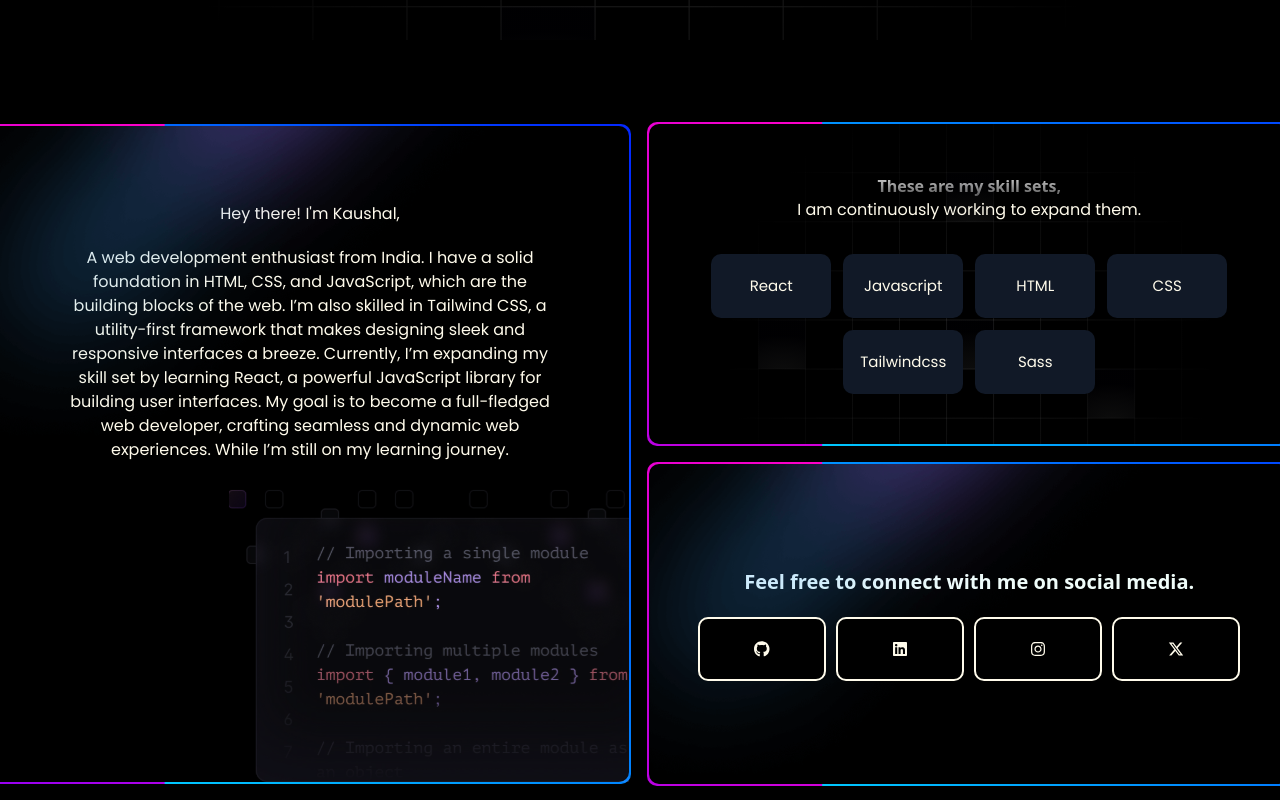
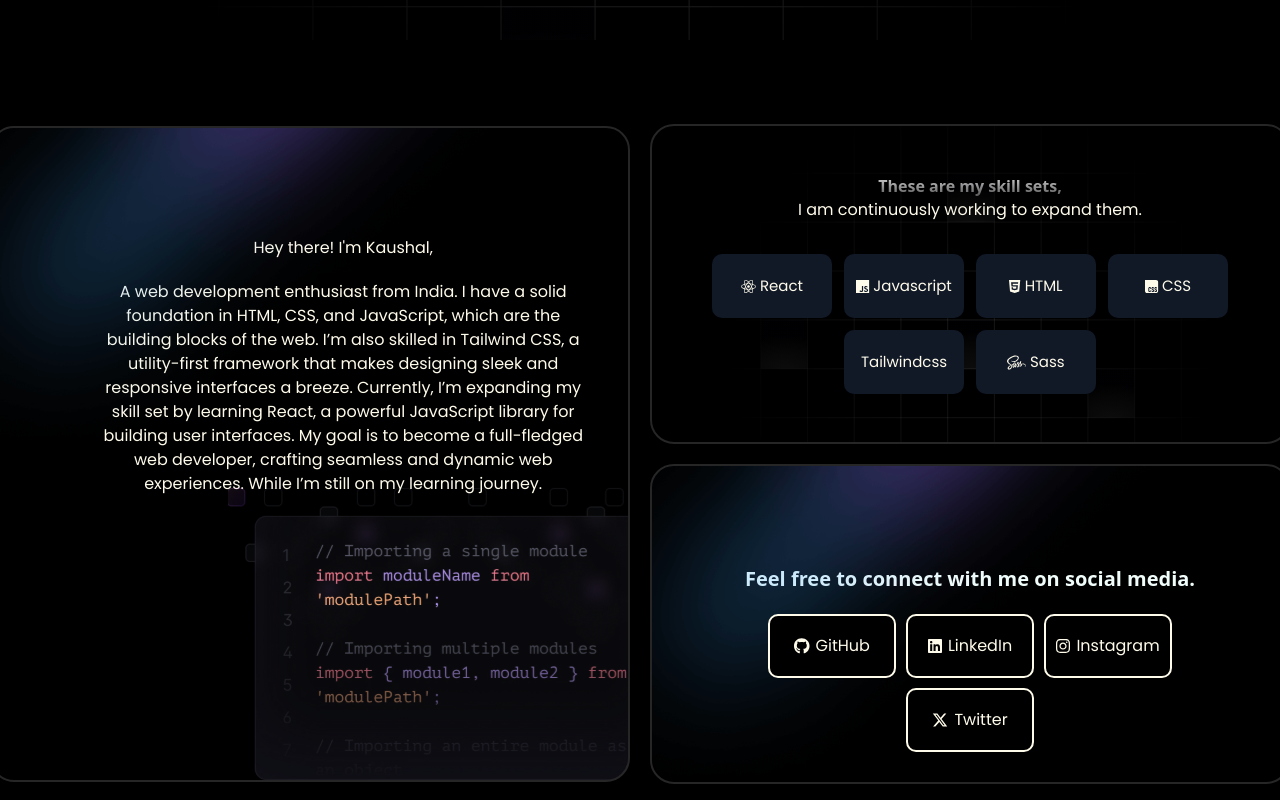
Before and after one commit to kaushalsahu07/portfolio, a React (Vite) app: page / in a window 1280 px wide. Shown: the part 760-1560 px from the top of the page. Built offline with nearby package versions, Linux system fonts and the light colour scheme.

Commit message:
About Section change and added new ui

```diff
--- a/src/components/About.jsx
+++ b/src/components/About.jsx
@@ -8,28 +8,38 @@
   faLinkedin,
   faInstagram,
   faXTwitter,
+  faReact,
+  faJs,
+  faHtml5,
+  faCss,
+  faSass
 } from "@fortawesome/free-brands-svg-icons";
 
 // Images
 import b2Image from "../assets/b1.svg";
 import bgImage from "../assets/bg.png";
 import grid from "../assets/grid.svg";
+import SpotlightCard from "./ui/SpotlightCard";
 
 function About() {
   return (
     <section id="about">
       <div className="flex-col xl:flex-row flex justify-center items-center gap-5 mt-1">
         {/* box 1 */}
-        <div className="w-full min-h-[30rem] sm:h-[40rem] md:h-[38rem] lg:h-[41rem] md:w-[30rem] lg:w-[35rem] xl:w-[40rem] rainbow-border flex justify-center items-center">
-          <div className="w-[39.9rem] h-full bg-[var(--color-bg)] rounded-[10px] text-center flex flex-col items-center p-4">
+        <div className="w-full min-h-[30rem] sm:h-[40rem] md:h-[38rem] lg:h-[41rem] md:w-[30rem] lg:w-[35rem] xl:w-[40rem] relative flex justify-center items-center">
+          <SpotlightCard
+            className="h-full"
+            spotlightColor="rgba(17, 25, 45, 1)"
+          >
+            <div className="w-[39.9rem] h-full rounded-[10px] text-center flex flex-col items-center p-4">
               <img src={bgImage} className="absolute left-0 top-0" />
               <div className="mt-15 mb-20 text-amber-50 gap-5 flex flex-col justify-center items-center">
                 <h1>Hey there! I'm Kaushal,</h1>
                 <p className="w-[80%]">
                   A web development enthusiast from India. I have a solid
-                foundation in HTML, CSS, and JavaScript, which are the building
-                blocks of the web. I’m also skilled in Tailwind CSS, a
-                utility-first framework that makes designing sleek and
+                  foundation in HTML, CSS, and JavaScript, which are the
+                  building blocks of the web. I’m also skilled in Tailwind CSS,
+                  a utility-first framework that makes designing sleek and
                   responsive interfaces a breeze. Currently, I’m expanding my
                   skill set by learning React, a powerful JavaScript library for
                   building user interfaces. My goal is to become a full-fledged
@@ -43,13 +53,21 @@
                 alt="img"
               />
             </div>
+          </SpotlightCard>
         </div>
 
         <div className="flex flex-col justify-center items-center gap-5">
           {/* box 2 */}
-          <div className="w-full min-h-[20rem] sm:h-[20rem] md:w-[30rem] lg:w-[35rem] xl:w-[40rem] rainbow-border flex justify-center items-center">
+          <div className="w-full min-h-[20rem] sm:h-[20rem] md:w-[30rem] lg:w-[35rem] xl:w-[40rem] relative flex justify-center items-center">
+            <SpotlightCard
+              className="h-full"
+              spotlightColor="rgba(17, 25, 45, 1)"
+            >
               <div className="w-full h-full bg-[var(--color-bg)] rounded-[10px] flex flex-col justify-center items-center gap-5 md:gap-8 p-4">
-              <img src={grid} className="absolute w-full h-full top-0 object-cover" />
+                <img
+                  src={grid}
+                  className="absolute w-full h-full top-0 object-cover"
+                />
                 <div className="text-center mt-5 md:mt-0">
                   <h3 className="bg-clip-text text-transparent bg-gradient-to-b from-neutral-200 to-neutral-600 font-sans font-bold">
                     These are my skill sets,
@@ -60,29 +78,34 @@
                 </div>
                 {/* skills */}
                 <div className="flex flex-wrap justify-center items-center gap-3 z-10">
-                <div className="w-[7.5rem] h-[4rem] flex justify-center items-center text-amber-50 bg-[var(--color-second)] text-[15px] rounded-[10px]">
-                  React
+                  <div className="w-[7.5rem] h-[4rem] gap-1 flex justify-center items-center text-amber-50 bg-[var(--color-second)] text-[15px] rounded-[10px]">
+                    <FontAwesomeIcon icon={faReact} /> React
                   </div>
-                <div className="w-[7.5rem] h-[4rem] flex justify-center items-center text-amber-50 bg-[var(--color-second)] text-[15px] rounded-[10px]">
-                  Javascript
+                  <div className="w-[7.5rem] h-[4rem] gap-1 flex justify-center items-center text-amber-50 bg-[var(--color-second)] text-[15px] rounded-[10px]">
+                    <FontAwesomeIcon icon={faJs} /> Javascript
                   </div>
-                <div className="w-[7.5rem] h-[4rem] flex justify-center items-center text-amber-50 bg-[var(--color-second)] text-[15px] rounded-[10px]">
-                  HTML
+                  <div className="w-[7.5rem] h-[4rem] gap-1 flex justify-center items-center text-amber-50 bg-[var(--color-second)] text-[15px] rounded-[10px]">
+                    <FontAwesomeIcon icon={faHtml5} /> HTML
                   </div>
-                <div className="w-[7.5rem] h-[4rem] flex justify-center items-center text-amber-50 bg-[var(--color-second)] text-[15px] rounded-[10px]">
-                  CSS
+                  <div className="w-[7.5rem] h-[4rem] gap-1 flex justify-center items-center text-amber-50 bg-[var(--color-second)] text-[15px] rounded-[10px]">
+                   <FontAwesomeIcon icon={faCss} /> CSS
                   </div>
-                <div className="w-[7.5rem] h-[4rem] flex justify-center items-center text-amber-50 bg-[var(--color-second)] text-[15px] rounded-[10px]">
+                  <div className="w-[7.5rem] h-[4rem] gap-1 flex justify-center items-center text-amber-50 bg-[var(--color-second)] text-[15px] rounded-[10px]">
                     Tailwindcss
                   </div>
-                <div className="w-[7.5rem] h-[4rem] flex justify-center items-center text-amber-50 bg-[var(--color-second)] text-[15px] rounded-[10px]">
-                  Sass
+                  <div className="w-[7.5rem] h-[4rem] gap-1 flex justify-center items-center text-amber-50 bg-[var(--color-second)] text-[15px] rounded-[10px]">
+                   <FontAwesomeIcon icon={faSass} />Sass
                   </div>
                 </div>
               </div>
+            </SpotlightCard>
           </div>
           {/* box 3 */}
-          <div className="w-full min-h-[20rem] sm:h-[20rem] md:w-[30rem] lg:w-[35rem] xl:w-[40rem] rainbow-border flex justify-center items-center">
+          <div className="w-full min-h-[20rem] sm:h-[20rem] md:w-[30rem] lg:w-[35rem] xl:w-[40rem] relative flex justify-center items-center">
+            <SpotlightCard
+              className="h-full"
+              spotlightColor="rgba(17, 25, 45, 1)"
+            >
               <div className="w-full min-h-[20rem] bg-[var(--color-bg)] rounded-[10px] flex flex-col justify-center items-center p-4">
                 <img src={bgImage} className="absolute left-0 top-0" />
                 <h1 className="text-[20px] text-teal-50 font-sans font-semibold text-center">
@@ -96,7 +119,7 @@
                     target="_blank"
                     rel="noreferrer"
                   >
-                  <FontAwesomeIcon icon={faGithub} />
+                    <FontAwesomeIcon className="pr-1.5" icon={faGithub} /> GitHub
                   </a>
                   <a
                     className="w-[8rem] h-[4rem] flex justify-center items-center text-amber-50 border-2 border-amber-50 bg-[var(--color-bg)] rounded-[10px]"
@@ -104,7 +127,7 @@
                     target="_blank"
                     rel="noreferrer"
                   >
-                  <FontAwesomeIcon icon={faLinkedin} />
+                    <FontAwesomeIcon className="pr-1.5" icon={faLinkedin} /> LinkedIn
                   </a>
                   <a
                     className="w-[8rem] h-[4rem] flex justify-center items-center text-amber-50 border-2 border-amber-50 bg-[var(--color-bg)] rounded-[10px]"
@@ -112,7 +135,7 @@
                     target="_blank"
                     rel="noreferrer"
                   >
-                  <FontAwesomeIcon icon={faInstagram} />
+                    <FontAwesomeIcon className="pr-1.5" icon={faInstagram} /> Instagram
                   </a>
                   <a
                     className="w-[8rem] h-[4rem] flex justify-center items-center text-amber-50 border-2 border-amber-50 bg-[var(--color-bg)] rounded-[10px]"
@@ -120,10 +143,11 @@
                     target="_blank"
                     rel="noreferrer"
                   >
-                  <FontAwesomeIcon icon={faXTwitter} />
+                    <FontAwesomeIcon className="pr-1.5" icon={faXTwitter} /> Twitter
                   </a>
                 </div>
               </div>
+            </SpotlightCard>
           </div>
         </div>
       </div>
--- /dev/null
+++ b/src/components/ui/SpotlightCard.tsx
@@ -0,0 +1,70 @@
+import React, { useRef, useState } from "react";
+
+interface Position {
+  x: number;
+  y: number;
+}
+
+interface SpotlightCardProps extends React.PropsWithChildren {
+  className?: string;
+  spotlightColor?: `rgba(${number}, ${number}, ${number}, ${number})`;
+}
+
+const SpotlightCard: React.FC<SpotlightCardProps> = ({
+  children,
+  className = "",
+  spotlightColor = "rgba(255, 255, 255, 0.25)"
+}) => {
+  const divRef = useRef<HTMLDivElement>(null);
+  const [isFocused, setIsFocused] = useState<boolean>(false);
+  const [position, setPosition] = useState<Position>({ x: 0, y: 0 });
+  const [opacity, setOpacity] = useState<number>(0);
+
+  const handleMouseMove: React.MouseEventHandler<HTMLDivElement> = (e) => {
+    if (!divRef.current || isFocused) return;
+
+    const rect = divRef.current.getBoundingClientRect();
+    setPosition({ x: e.clientX - rect.left, y: e.clientY - rect.top });
+  };
+
+  const handleFocus = () => {
+    setIsFocused(true);
+    setOpacity(0.6);
+  };
+
+  const handleBlur = () => {
+    setIsFocused(false);
+    setOpacity(0);
+  };
+
+  const handleMouseEnter = () => {
+    setOpacity(0.6);
+  };
+
+  const handleMouseLeave = () => {
+    setOpacity(0);
+  };
+
+  return (
+    <div
+      ref={divRef}
+      onMouseMove={handleMouseMove}
+      onFocus={handleFocus}
+      onBlur={handleBlur}
+      onMouseEnter={handleMouseEnter}
+      onMouseLeave={handleMouseLeave}
+      className={`relative rounded-3xl border-2 border-neutral-800 bg-black overflow-hidden p-8 ${className}`}
+    >
+      <div
+        className="pointer-events-none absolute inset-0 opacity-0 transition-opacity duration-500 ease-in-out"
+        style={{
+          opacity,
+          background: `radial-gradient(circle at ${position.x}px ${position.y}px, ${spotlightColor}, transparent 70%)`,
+        }}
+      />
+      {children}
+    </div>
+  );
+};
+
+export default SpotlightCard;
--- a/src/index.css
+++ b/src/index.css
@@ -60,7 +60,6 @@
   max-width: 1440px;
   margin-left: auto;
   margin-right: auto;
-  /* border: #0395FF solid 2px; */
 }
 
 .rainbow-border {
```
Also changed, not shown: src/components/Contact.jsx (+19 -11 lines), src/main.jsx (+16 -16 lines). Lines whose indentation alone changed are shown as unchanged.
